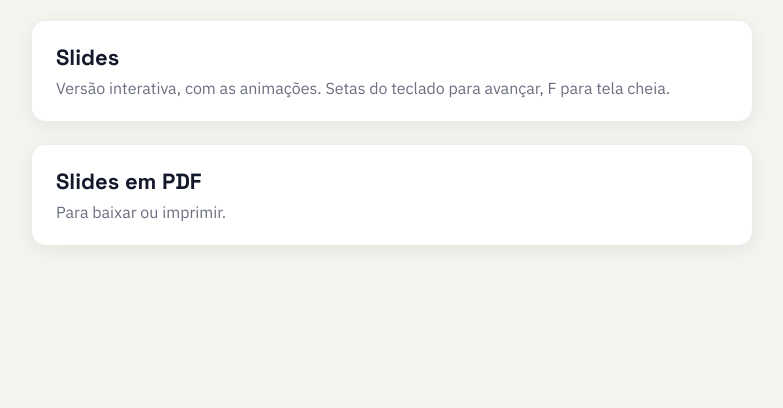
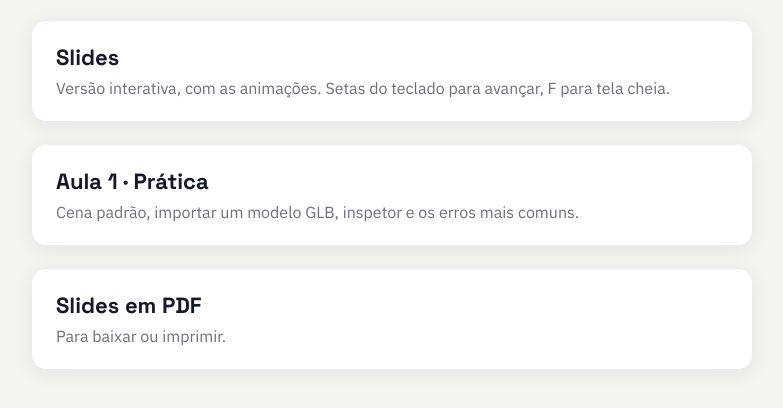
Before and after one commit to liliangisellyps/minicurso-xr-aframe, a plain HTML site: page index.html in a window 1280 px wide. Shown: the part 282-690 px from the top of the page, without its empty margins (248-1031 px from the left). Drawn offline with Linux system fonts and the light colour scheme.

Commit message:
Link Lesson 1 practice from the home page and README

```diff
--- a/index.html
+++ b/index.html
@@ -20,5 +20,6 @@ a.card span{color:var(--muted);font-size:16px}
 <h1>Realidade Estendida com A-Frame</h1>
 <p>Duas aulas de 2 horas: fundamentos de XR e a primeira cena no navegador; depois, componentes próprios e interação.</p>
 <a class="card" href="slides/"><b>Slides</b><span>Versão interativa, com as animações. Setas do teclado para avançar, F para tela cheia.</span></a>
+<a class="card" href="aula1/"><b>Aula 1 · Prática</b><span>Cena padrão, importar um modelo GLB, inspetor e os erros mais comuns.</span></a>
 <a class="card" href="slides/minicurso-xr-aframe-slides.pdf"><b>Slides em PDF</b><span>Para baixar ou imprimir.</span></a>
 </main></body></html>
```
Also changed, not shown: 1 other file.
